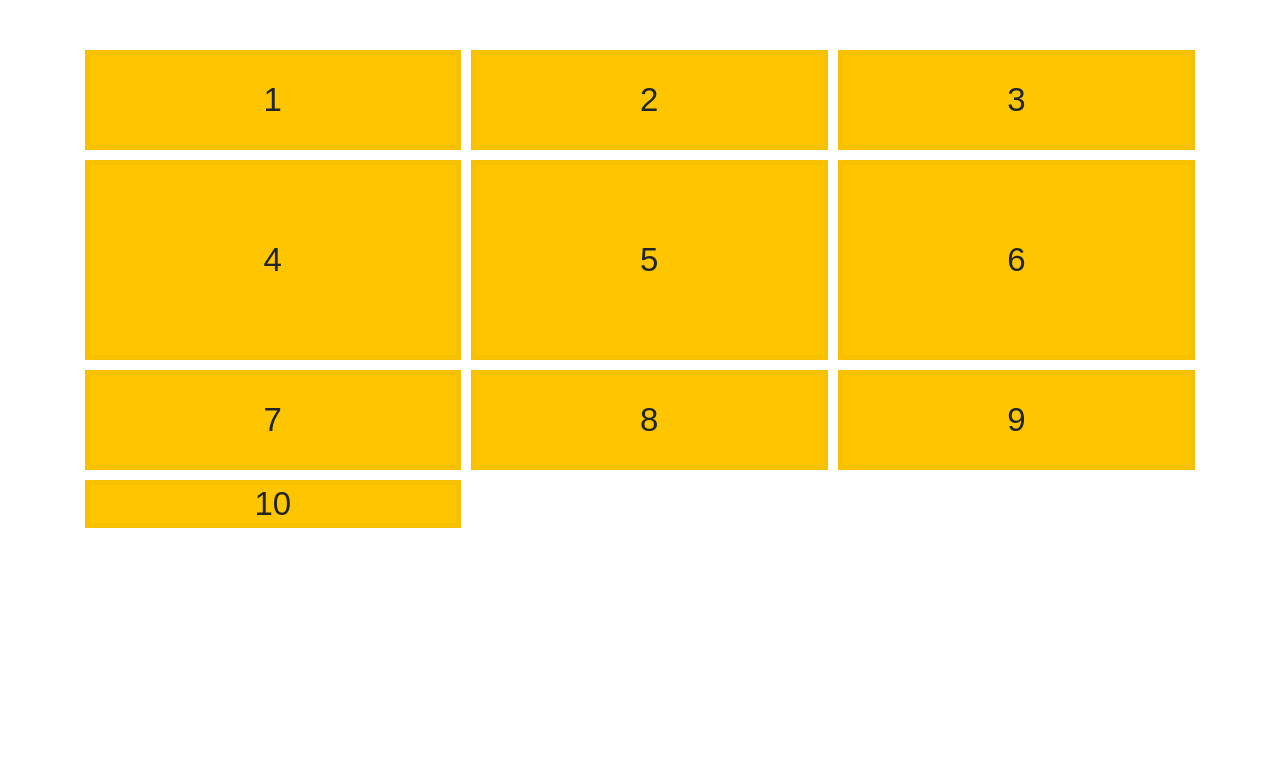
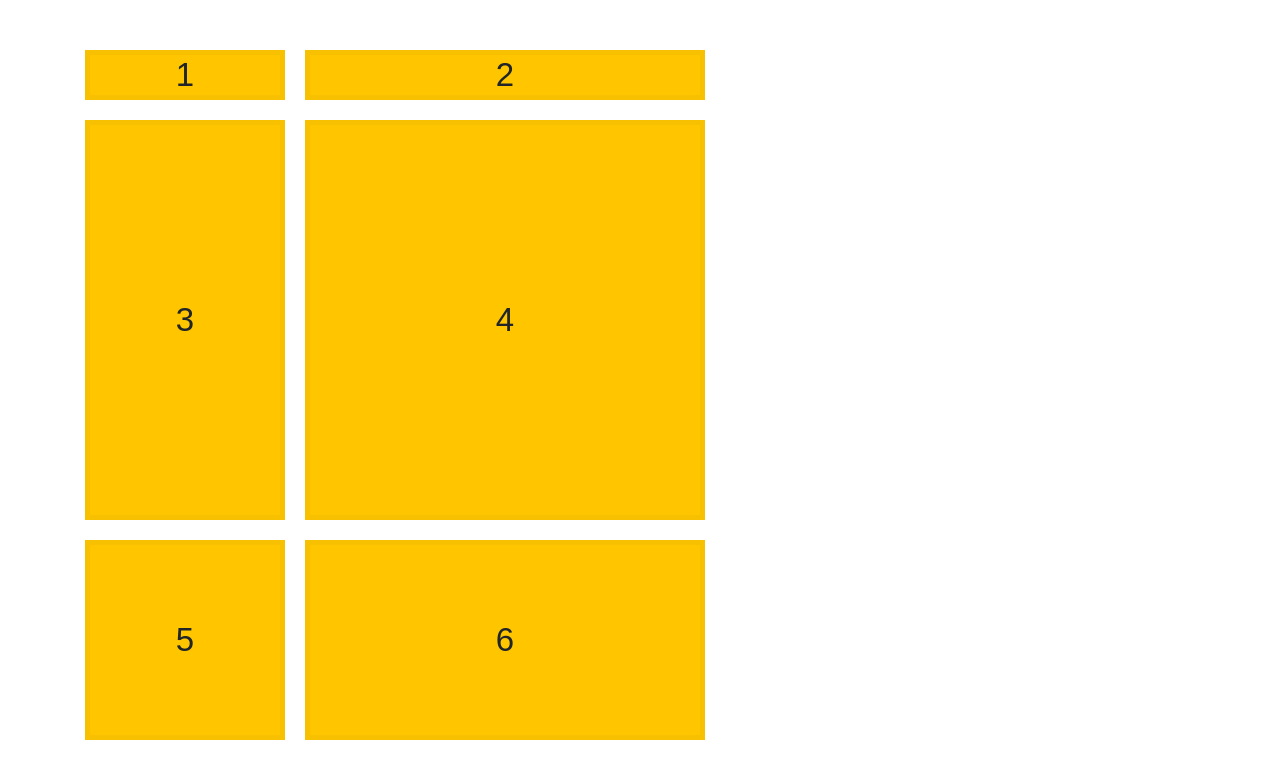
Before and after one commit to itkilleddave/react-thinking-in-react, a React (Create React App) app: page / in a window 1280 px wide. Shown: the top 758 px of the page. Built offline with nearby package versions, Linux system fonts and the light colour scheme.

Commit message:
explicit and implicit

```diff
--- a/src/App/CssGrid/1.css
+++ b/src/App/CssGrid/1.css
@@ -1,6 +1,7 @@
 .container {
 	display: grid;
-	grid-template-columns: repeat(3, auto);
-	grid-template-rows: 100px 200px 100px;
-	grid-gap: 10px;
+	grid-template-columns: 200px 400px;
+	grid-template-rows: 50px 400px;
+	grid-gap: 20px;
+	grid-auto-rows: 200px 100px;
 }
```
